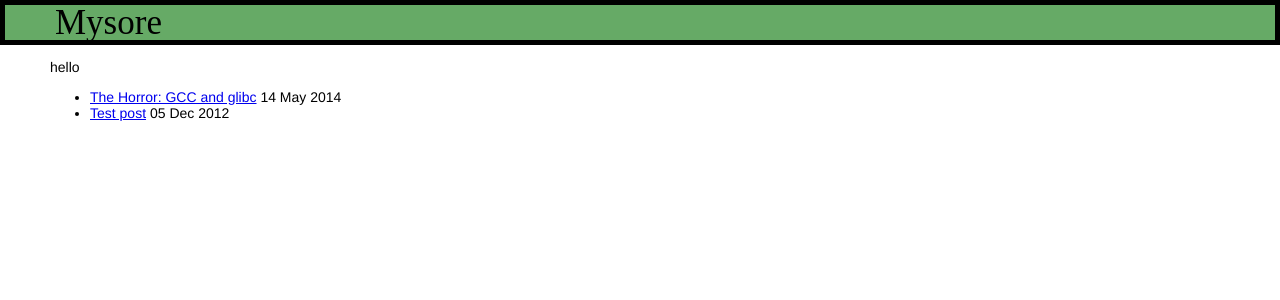
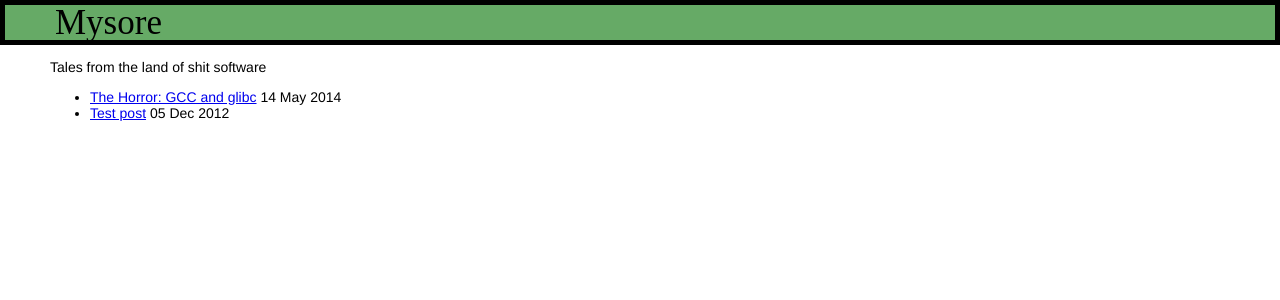
Before and after one commit to Mysore/mysore.github.com, a Jekyll site: the page built from index.html, in a window 1280 px wide. Shown: the top 300 px of the page. Built offline with Jekyll 4.4.1, drawn with Linux system fonts in a browser that asks for light colours.

Commit message:
updated index

```diff
--- a/index.html
+++ b/index.html
@@ -2,7 +2,7 @@
 layout: default
 title: Mysore
 ---
-hello
+Tales from the land of shit software
 
 <ul id="archive">
 {% for post in site.posts %}
```
